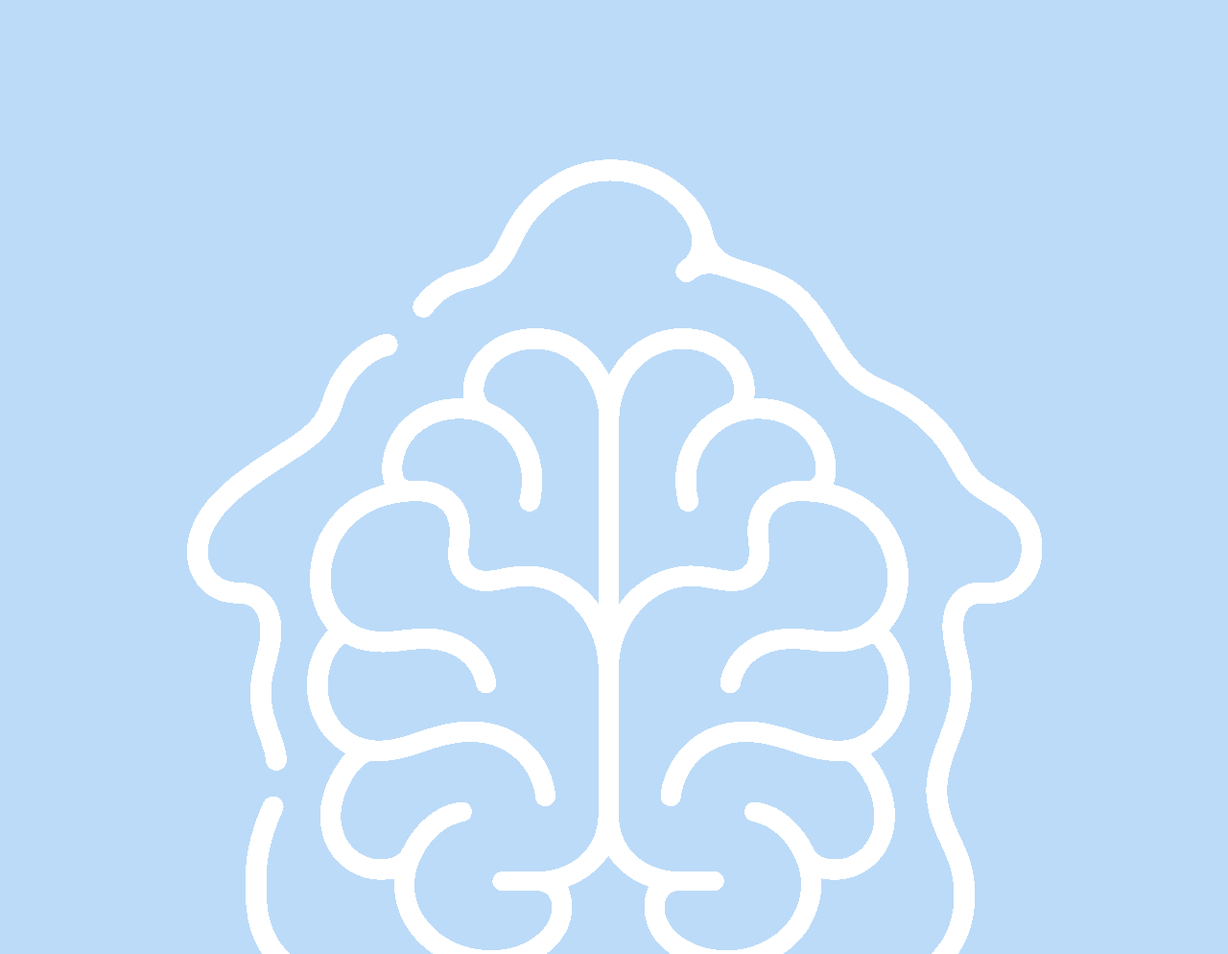
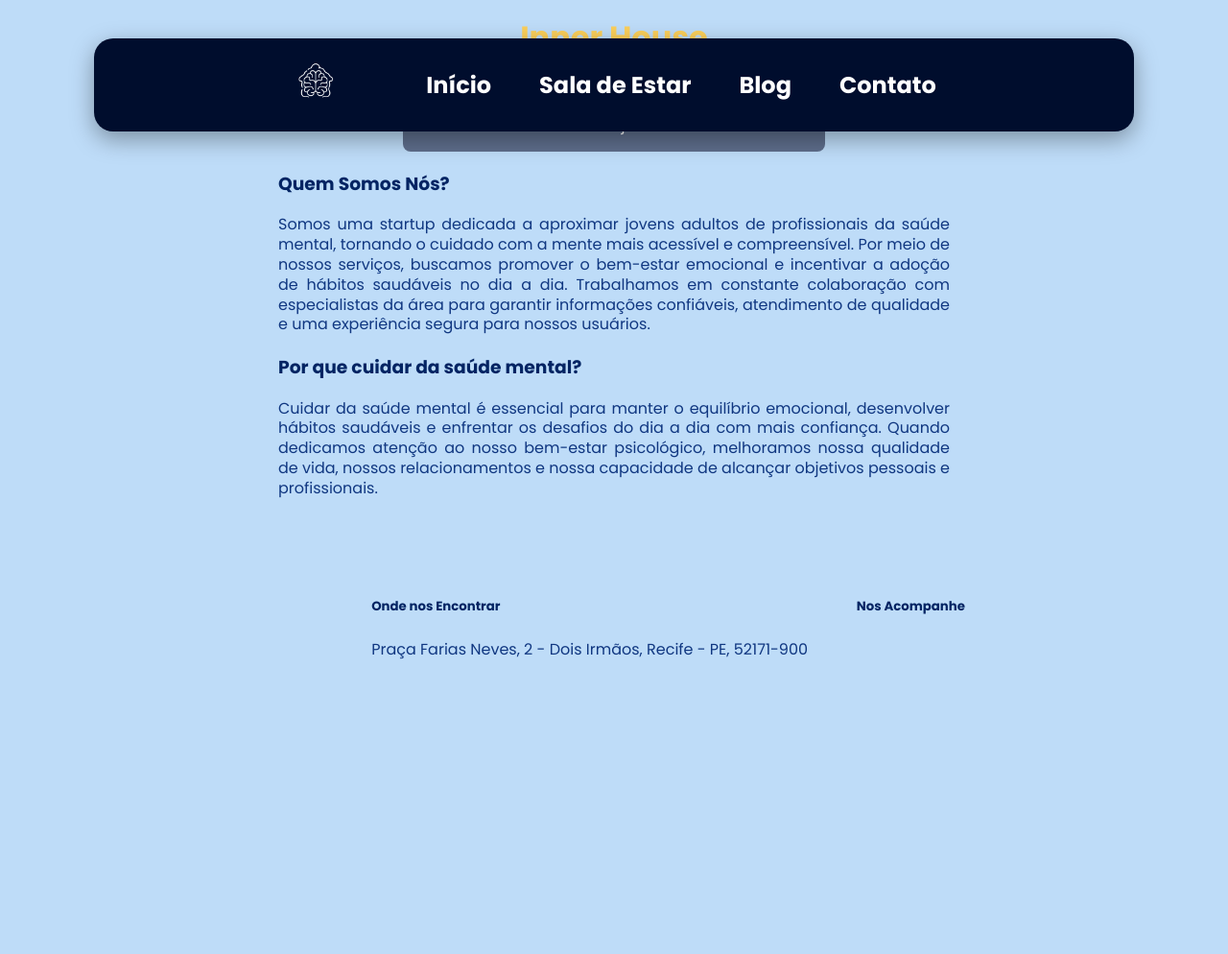
Before and after one commit to rhuangomes10/inner-house-desafio-seed, a website: page public/home/index.html in a window 1280 px wide. Shown: the top 994 px of the page at 96% size. After the commit the page ends 823 px from the top, so only its background shows below. Drawn offline with Linux system fonts and the light colour scheme; files whose address does not match are found by name.

Commit message:
feat: criei um css global e fiz link com todos html, tambem adicionei a fonte Poppins em todos html

```diff
--- /dev/null
+++ b/public/global/global.css
@@ -0,0 +1,70 @@
+body{
+    background: #BEDCF8;
+    min-height: 100vh;
+    font-family: Poppins, sans-serif;
+}
+
+/* a caixa do header */
+.header{
+    display: flex;
+    justify-content: center;
+    padding-top: 20px;
+
+    position: absolute;
+    top: 20px;
+    left: 0;
+    width: 100%;
+
+    display: flex;
+    justify-content: center;
+
+    z-index: 1000;
+}
+/* barra voadora */
+.navbar{
+    width: 80%;
+    max-width: 1100px;
+    display: flex;
+    align-items: center;
+    justify-content: center;
+    gap: 50px;
+
+    padding: 15px 30px;
+    background: #000D2D;
+    border-radius: 20px;
+
+    box-shadow: 0 8px 25px rgba(0,0,0,0.35);
+}
+/* logo cerebro */
+.logo img
+{
+    width: 50px;
+    height: 50px;
+}
+/* aqui é para colocar um espaço entre os textos e deixalos lado a lado e tirar as bolinhas da ul */
+.menu
+{
+    display:flex;
+    gap: 50px;
+    list-style: none; /*bolinhas*/
+}
+.menu a{
+    color: white;
+    text-decoration: none;
+    font-size: 1.5rem;
+    font-weight: bold;
+    transition: 0.3s; /* tempo da transição para a outra cor (suavisar)*/
+}
+.menu a:hover{
+    color: #56DAFF;
+}
+
+/* Informações presentes no corpo da página*/
+.corpo h3{
+    color: #032463;
+}
+.corpo p{
+    color: #103781;
+    text-align: justify;
+    line-height: 1.3; /* Espaçamento entre as linhas */
+}
--- a/public/home/index.html
+++ b/public/home/index.html
@@ -7,7 +7,8 @@
     <link rel="preconnect" href="https://fonts.googleapis.com">
     <link rel="preconnect" href="https://fonts.gstatic.com/" crossorigin>
     <link href="https://fonts.googleapis.com/css2?family=Poppins:wght@400;600;700&display=swap" rel="stylesheet">
-    <link rel="stylesheet" href="/home/style.css" />
+    <link rel="stylesheet" href="../home/style.css" />
+    <link rel="stylesheet" href="../global/global.css">
   </head>
   <body>
     <header class="header">
```
Also changed, not shown: public/blog/blog.html (+4 -0 lines), public/contato/contato.html (+5 -1 lines), public/salaEstar/salaEstar.html (+1 -0 lines).
